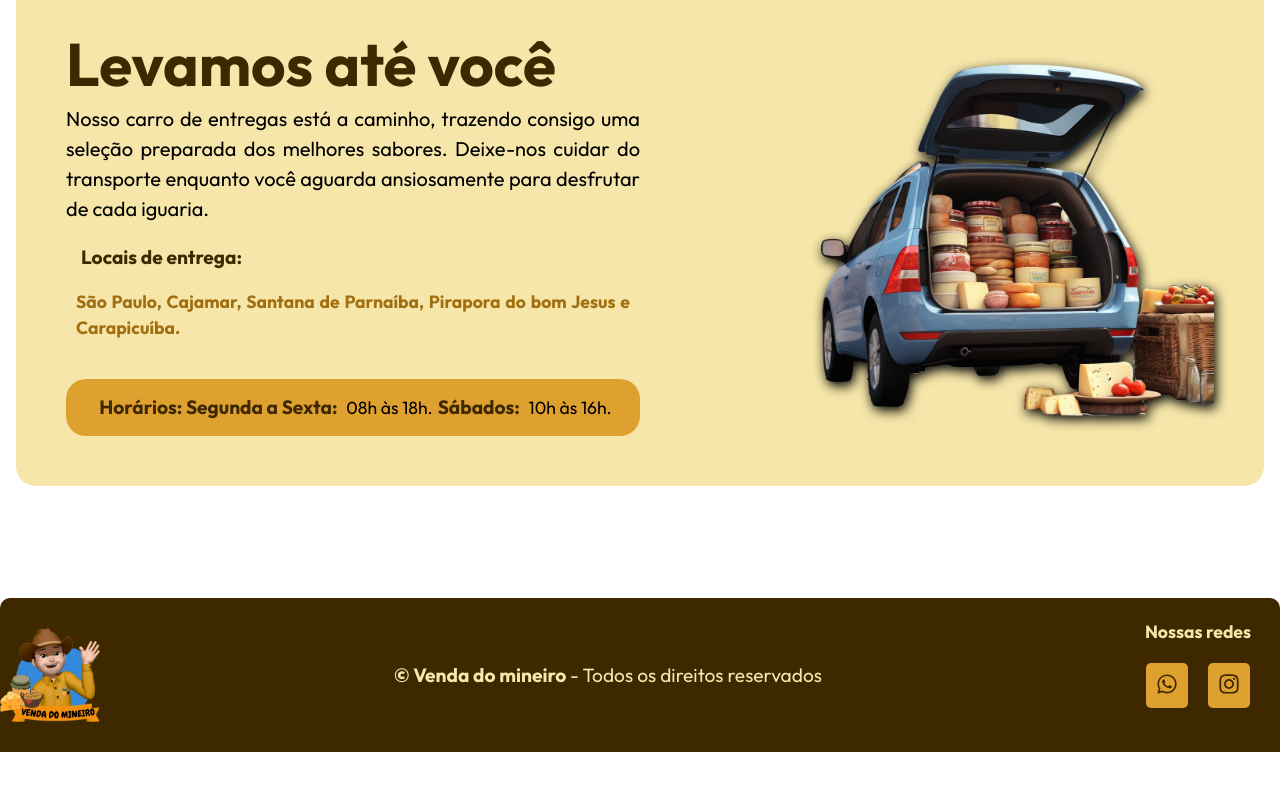
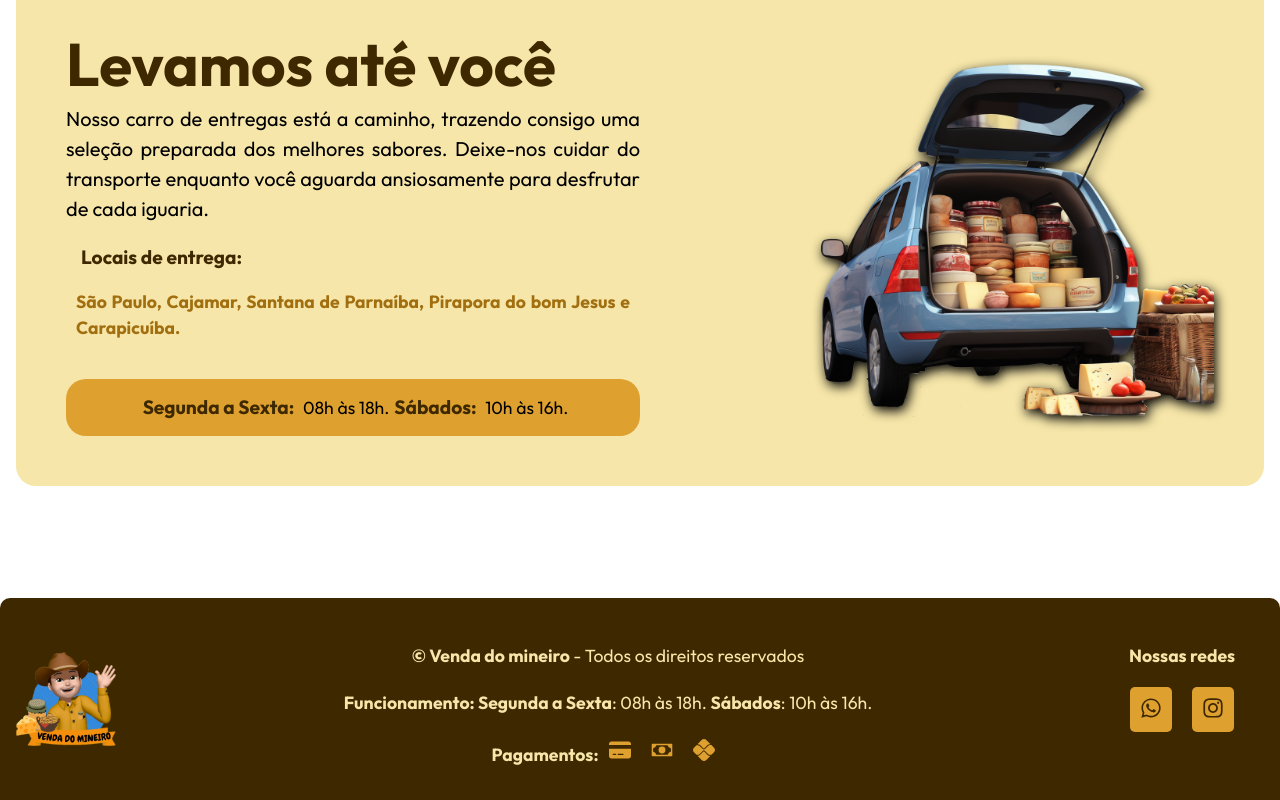
Before and after one commit to GabrielSampaioC/Venda-do-Mineiro, a React (Vite) app: page / in a window 1280 px wide. Shown: the part 2385-3185 px from the top of the page. Before the commit the page ends 3137 px from the top, so only its background shows below. Built offline with nearby package versions, Linux system fonts and the light colour scheme.

Commit message:
feature: Rodapé estilizado

```diff
--- a/index.html
+++ b/index.html
@@ -2,7 +2,7 @@
 <html lang="pt-br">
   <head>
     <meta charset="UTF-8" />
-    <link rel="icon" type="image/svg+xml" href="./imagens/galeria/logo.svg" />
+    <link rel="icon" type="image/svg+xml" href="./imagens/galeria/logo.png" />
     <meta name="viewport" content="width=device-width, initial-scale=1.0" />
     <link href="https://fonts.googleapis.com/css2?family=Outfit:wght@100..900&display=swap" rel="stylesheet">
     <title>Loja do mineiro</title>
--- a/package.json
+++ b/package.json
@@ -25,6 +25,6 @@
     "eslint-plugin-react": "^7.33.2",
     "eslint-plugin-react-hooks": "^4.6.0",
     "eslint-plugin-react-refresh": "^0.4.5",
-    "vite": "^5.0.8"
+    "vite": "^5.2.7"
   }
 }
--- a/src/componentes/Botoes/index.jsx
+++ b/src/componentes/Botoes/index.jsx
@@ -22,6 +22,10 @@ const Link = styled.a`
     display: flex;
     text-decoration: none;
     box-sizing: border-box;
+
+    @media (max-width:1000px){
+        align-self: center;
+    }
 `;
 
 export default function Botoes({ children }) {
--- a/src/componentes/Entrega/index.jsx
+++ b/src/componentes/Entrega/index.jsx
@@ -17,10 +17,10 @@ margin: 2em 0;
         flex-direction: column;
     }
 
-@media  (min-width: 768px) {
-        display: flex;
+@media  (max-width: 1000px) {
         padding: 20px;
         flex-direction: column;
+        display: flex;
     }
 
 @media  (min-width: 1200px) {
@@ -34,18 +34,15 @@ const ImagemEstilizada = styled.img`
     filter: drop-shadow(2px 4px 6px black);
 
 @media  (max-width: 768px) {
-
-        padding: 0;
-        width: 100%;
-        margin: 1em 0;
+        display: none;
     }
 
-@media  (min-width: 768px) {
+@media  (max-width: 1000px) {
         display: none;
     }
 
 @media  (min-width: 1200px) {
-        display: flex;
+        display: grid;
     }
 `
 
@@ -101,7 +98,25 @@ const TextoGrifado = styled.p`
     color: var(--amarelo-escuro);
     font-weight: bold;
 `
+const ImagemEstilizadaMobile = styled.img`
+        filter: drop-shadow(2px 4px 6px black);
+        max-width: 40%;
+        display: flex;
+        align-self: center;
 
+        @media  (max-width: 768px) {
+        display: block;
+        max-width: 70%;
+    }
+        @media  (min-width: 1000px) {
+        display: none;
+        max-width: 70%;
+    }
+
+        @media  (min-width: 1200px) {
+        display: none;
+    }
+`
 
 export default function Entrega() {
 
@@ -112,9 +127,10 @@ export default function Entrega() {
                     <InfoEntregaEstilizada>
                         <Titulos>Levamos até você</Titulos>
                         <Textos>Nosso carro de entregas está a caminho, trazendo consigo uma seleção preparada dos melhores sabores. Deixe-nos cuidar do transporte enquanto você aguarda ansiosamente para desfrutar de cada iguaria.</Textos>
+                        <ImagemEstilizadaMobile src="./imagens/galeria/carroEntrega2.png" />
                         <TextoInformativo><InfoPrioritaria>Locais de entrega:</InfoPrioritaria> <TextoGrifado>São Paulo, Cajamar, Santana de Parnaíba, Pirapora do bom Jesus e Carapicuíba.</TextoGrifado></TextoInformativo>
                         <InfoEstilizada>
-                            <TextoInformativo><InfoPrioritaria>Horários: Segunda a Sexta:</InfoPrioritaria> 08h às 18h.<InfoPrioritaria>Sábados:</InfoPrioritaria> 10h às 16h.</TextoInformativo>
+                            <TextoInformativo><InfoPrioritaria>Segunda a Sexta:</InfoPrioritaria> 08h às 18h.<InfoPrioritaria>Sábados:</InfoPrioritaria> 10h às 16h.</TextoInformativo>
                         </InfoEstilizada>
 
                     </InfoEntregaEstilizada>
--- a/src/componentes/MenuHamburguer/index.jsx
+++ b/src/componentes/MenuHamburguer/index.jsx
@@ -5,19 +5,18 @@ import { useEffect } from "react";
 
 const Container = styled.section`
     position: fixed;
-    width: 70%;
+    width: 60%;
     height: 100%;
     top:0;
     right:0;
     bottom: 0;
     z-index: 5;
-    display: none;
     align-items: flex-start;
     justify-content: flex-end;
     background-color: var(--marrom);
     opacity: 0;
     pointer-events: none;
-    transition: 1s ease-in-out;
+    transition: 0.5s ease-in-out;
     transform: translateX(50px);
     box-shadow: 1px 1px 1px 1px;
 
@@ -31,7 +30,7 @@ const Container = styled.section`
     ${({isVisible}) => isVisible && css`
         opacity: 1;
         pointer-events: auto;
-        transition: 1s ease-in-out;
+        transition: 0.5s ease-in-out;
         transform: translateX(0px);
         display: flex;
 
--- a/src/componentes/Rodape/index.jsx
+++ b/src/componentes/Rodape/index.jsx
@@ -1,12 +1,18 @@
 import styled from "styled-components";
 import { FaWhatsapp } from "react-icons/fa";
 import { FaInstagram } from "react-icons/fa";
+
+import { FaCreditCard } from "react-icons/fa6";
+import { PiMoneyFill } from "react-icons/pi";
+import { FaPix } from "react-icons/fa6";
+
+
 
 
 const RodapeEstilizado = styled.footer`
     background: var(--marrom);
     align-items: center;
-    padding: 1.5em 0;
+    padding: 1.5em 1em;
     border-radius: 10px 10px 0px 0px;
 
 `
@@ -55,20 +61,73 @@ const BotaoRedesLink = styled.a`
         font-size: 22px;
     }
 `
-const DescricaoFooter = styled.p`
+const DescricaoFooter = styled.div`
     color: var(--amarelo-claro);
-    font-size: 1.2rem;
+    font-size: 1.1rem;
+    gap: 20px;
+    display: flex;
+    flex-direction: column;
+    text-align: center;
+    line-height: 2rem;
+
+    @media  (min-width: 768px) {
+        padding: 1em 1em 0 1em;
+        gap: 15px;
+    }
+`
+const PagamentosContainer = styled.div`
+    display: flex;
+    text-align: center;
+    justify-content: space-between;
+    flex-direction: column;
+    margin: 1.5em 0;
+
+    @media  (min-width: 768px) {
+        flex-direction: row;
+        margin: 0;
+        justify-content: center;
+        align-items: center;
+    }
+`
+const PagamentosIcones = styled.div`
+
+@media  (min-width: 1200px) {
+    svg{
+        margin: 20px;
+    }
+    }
+
+    svg{
+        margin: 5px 10px;
+        font-size: 22px;
+        color: var(--amarelo)
+    }
+
 `
 export default function Rodape() {
-
-
-
     return (
         <>
             <RodapeEstilizado id="contato">
                 <Container >
                     <LogoFooter src="./imagens/galeria/logo.png" alt="logo" />
-                <DescricaoFooter> <b>&copy; Venda do mineiro </b> - Todos os direitos reservados</DescricaoFooter>
+                    <DescricaoFooter>
+                        <div>
+                        <b>&copy; Venda do mineiro </b> - Todos os direitos reservados
+                        </div>
+                        <div>
+                        <b>Funcionamento: </b> <b>Segunda a Sexta</b>: 08h às 18h. <b>Sábados</b>: 10h às 16h.
+                        </div>
+                        <PagamentosContainer>
+                            <div>
+                                <b>Pagamentos:</b>
+                            </div>
+                            <PagamentosIcones>
+                            <FaCreditCard />
+                            <PiMoneyFill />
+                            <FaPix />
+                            </PagamentosIcones>
+                        </PagamentosContainer>
+                    </DescricaoFooter>
                     <div>
                         <Span>Nossas redes</Span>
                         <ContainerRedes>
--- a/src/paginas/Cardapio/cardapio.json
+++ b/src/paginas/Cardapio/cardapio.json
@@ -98,12 +98,6 @@
                     "foto":"/imagens/galeria/doceLeiteBarra.jpeg",
                     "descricao": "Um deleite cremoso e doce, em forma de barra. Perfeito para saborear sozinho ou como ingrediente em suas receitas favoritas."},
 
-                    {"nome": "Cocada",
-                    "foto":"/imagens/galeria/cocada.jpeg",
-                    "descricao": "Um doce típico brasileiro, feito com coco ralado e açúcar, com uma textura macia e sabor doce e tropical. Uma explosão de sabor em cada mordida."},
-                    {"nome": "Rapadura",
-                    "foto":"/imagens/galeria/rapadura.jpeg",
-                    "descricao": "Um doce tradicional, feito a partir da cana-de-açúcar, com uma textura densa e um sabor rico e caramelizado."},
                     {"nome": "Goiabada Cascão",
                     "foto":"/imagens/galeria/goiabada.jpeg",
                     "descricao": "doce brasileiro clássico, feito com goiaba e açúcar, com uma textura firme e um sabor agridoce irresistível. Ideal para ser consumido puro ou como acompanhamento de queijos."},
@@ -116,11 +110,6 @@
                     {"nome": "Rapadura",
                     "foto":"/imagens/galeria/rapadura.jpeg",
                     "descricao": "Um doce tradicional, feito a partir da cana-de-açúcar, com uma textura densa e um sabor rico e caramelizado."},
-
-                    {"nome": "Goiabada Cascão",
-                    "foto":"/imagens/galeria/goiabada.jpeg",
-                    "descricao": "doce brasileiro clássico, feito com goiaba e açúcar, com uma textura firme e um sabor agridoce irresistível. Ideal para ser consumido puro ou como acompanhamento de queijos."},
-
 
                     {"nome": "Quebra Queixo",
                     "foto":"/imagens/galeria/quebraQueixo.jpeg",
```
Also changed, not shown: 1 other file (tests, documents, lock files or other folders). Lines whose indentation alone changed are shown as unchanged.
